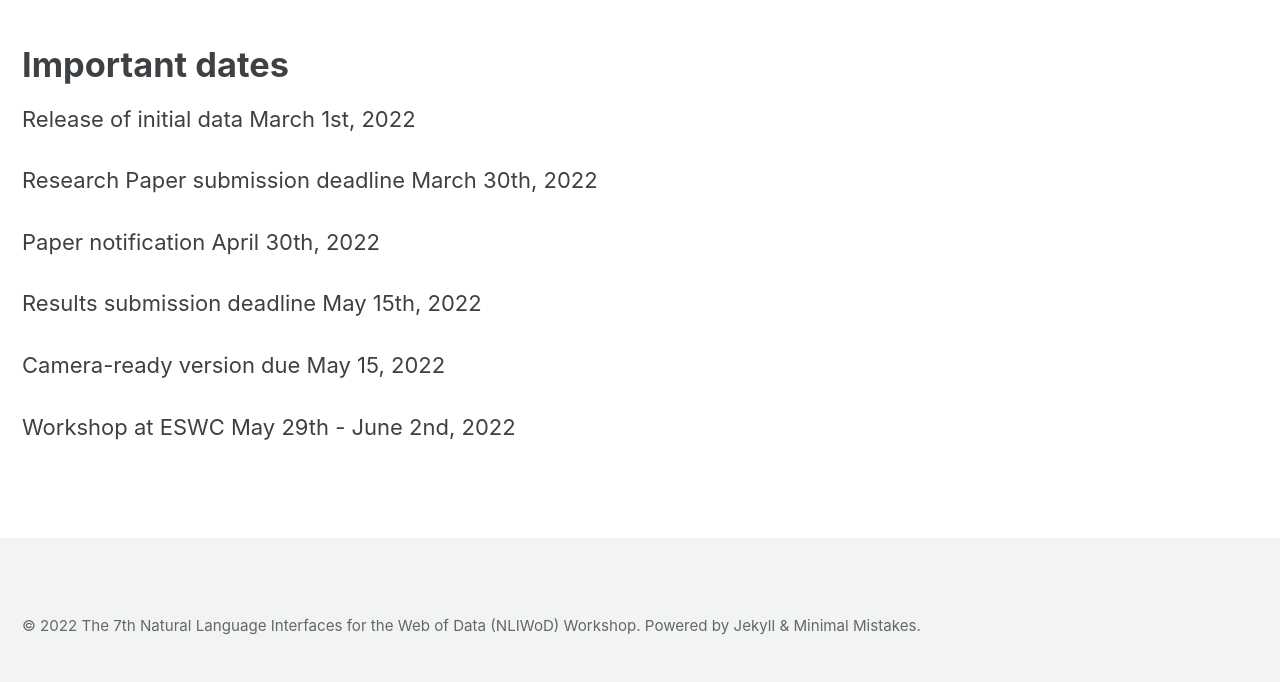
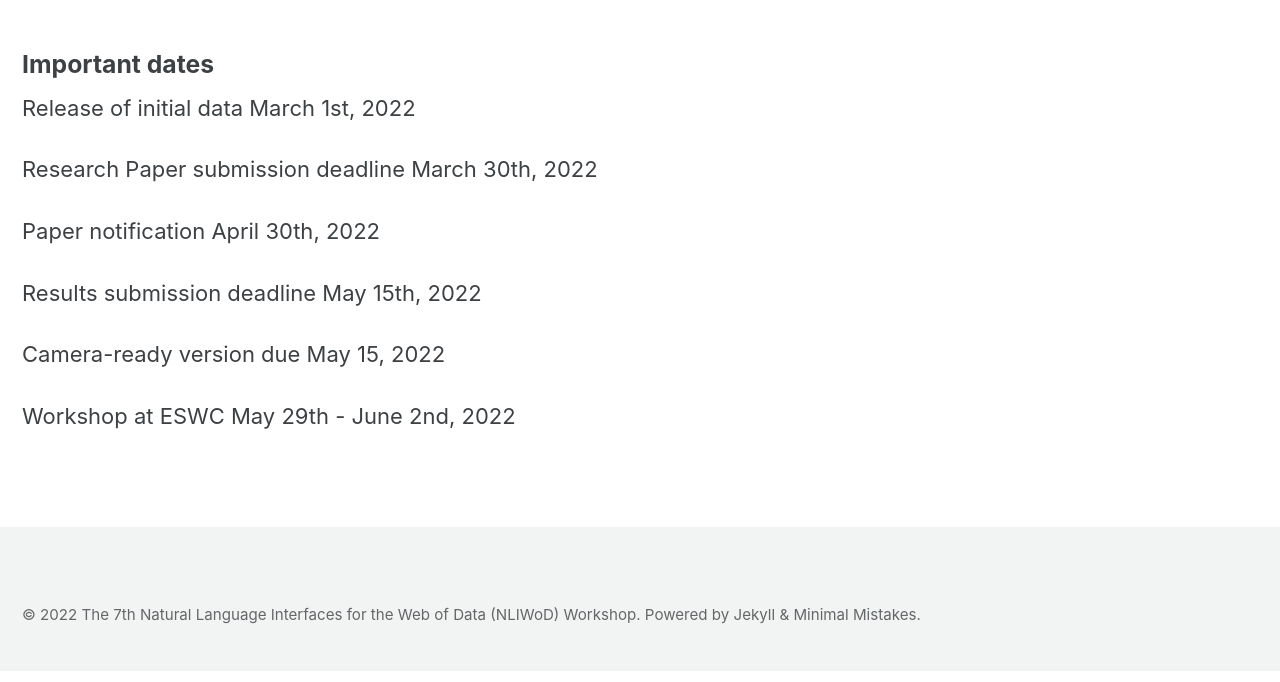
Before and after one commit to semantic-systems/nliwod-workshop, a Jekyll site: the page built from important-dates.md, in a window 1280 px wide. Shown: the part 311-993 px from the top of the page. Built offline with Jekyll 4.4.1, drawn with Linux system fonts in a browser that asks for light colours; cached includes are drawn as plain includes.

```diff
--- a/important-dates.md
+++ b/important-dates.md
@@ -5,7 +5,7 @@ permalink: /important-dates.html
 ref: important-dates
 ---
 
-# Important dates
+### Important dates
 
 Release of initial data March 1st, 2022
 
```
